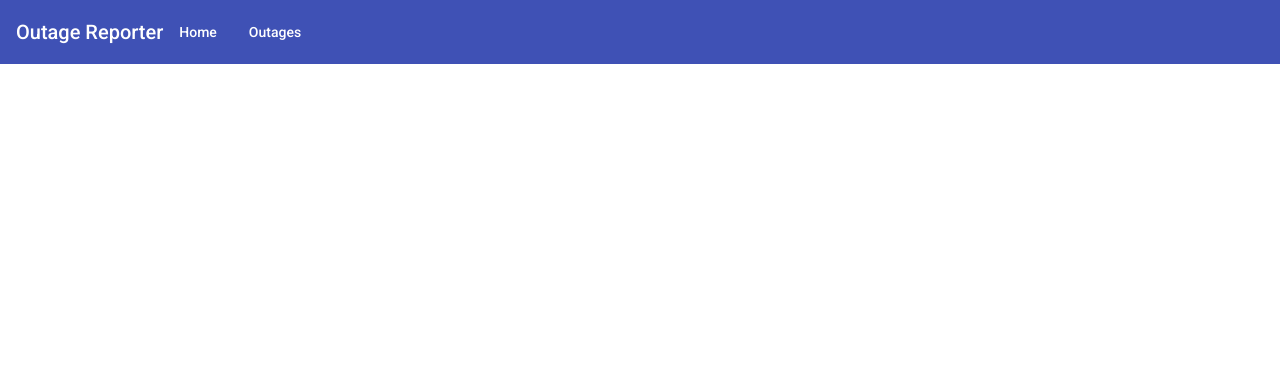
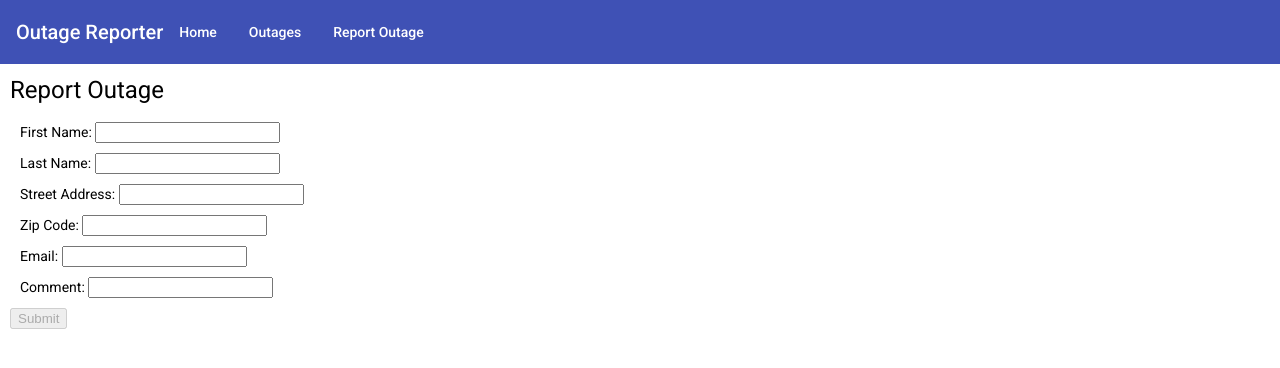
Before and after one commit to ull-team-7/outage-reporter-angular, an Angular app: page /report-outage in a window 1280 px wide. Before the commit this address led to /. Shown: the top 368 px of the page. Built offline with nearby package versions, Linux system fonts and the light colour scheme.

Commit message:
Implement outage reporting

```diff
--- a/src/app/app-routing.module.ts
+++ b/src/app/app-routing.module.ts
@@ -2,11 +2,13 @@ import { NgModule } from '@angular/core';
 import { RouterModule, Routes } from '@angular/router';
 import { HomeComponent } from './home/home.component';
 import { OutagesComponent } from './outages/outages.component';
+import { ReportOutageComponent } from './report-outage/report-outage.component';
 
 const routes: Routes = [
   { path: '', redirectTo: 'home', pathMatch: 'full'},
   { path: 'home', component: HomeComponent },
   { path: 'outages', component: OutagesComponent },
+  { path: 'report-outage', component: ReportOutageComponent },
 ];
 
 @NgModule({
--- a/src/app/app.component.html
+++ b/src/app/app.component.html
@@ -2,6 +2,7 @@
   <h1>Outage Reporter</h1>
   <button mat-button routerLink="/">Home</button>
   <button mat-button routerLink="/outages">Outages</button>
+  <button mat-button routerLink="/report-outage">Report Outage</button>
 </mat-toolbar>
 
 <router-outlet></router-outlet>
--- a/src/app/outage.service.ts
+++ b/src/app/outage.service.ts
@@ -15,11 +15,17 @@ export class OutageService {
 
   httpOptions = {
     headers: new HttpHeaders({
-      'Content-Type': 'applications/json',
+      'Content-Type': 'application/json',
     }),
   };
 
   public getOutages(): Observable<Outage[]> {
     return this.httpClient.get<Outage[]>(this.restServerURL + "/outages");
   }
+
+   public addOutage(outage: any): Observable<Outage> {
+     return this.httpClient.post<Outage>(
+       this.restServerURL + "/outages", JSON.stringify(outage), this.httpOptions
+     );
+   }
 }
--- a/src/app/outages/outages.component.html
+++ b/src/app/outages/outages.component.html
@@ -1,4 +1,5 @@
 <div style="padding: 13px;">
+    <h1>Outages</h1>
     <mat-card *ngFor="let outage of outages" style="margin-top: 11px;">
         <mat-card-content>
             <p>
@@ -10,6 +11,6 @@
         </mat-card-content>
     </mat-card>
     <div style="padding: 10px;">
-        <button>Report Outage</button>
+        <button class="btn btn-success" (click)="createOutage()">Report Outage</button>
     </div>
 </div>
--- a/src/app/outages/outages.component.ts
+++ b/src/app/outages/outages.component.ts
@@ -1,4 +1,5 @@
 import { Component, OnInit } from '@angular/core';
+import { Router } from '@angular/router';
 import { Outage } from '../outage';
 import { OutageService } from '../outage.service';
 
@@ -11,7 +12,7 @@ export class OutagesComponent implements OnInit {
 
   outages!: Outage[];
 
-  constructor(private outageService: OutageService) { }
+  constructor(private outageService: OutageService, private router: Router) { }
 
   ngOnInit(): void {
     this.outageService.getOutages().subscribe((data) => {
@@ -19,4 +20,7 @@ export class OutagesComponent implements OnInit {
     });
   }
 
+  createOutage() {
+    this.router.navigate(["report-outage"]);
+  }
 }
--- /dev/null
+++ b/src/app/report-outage/report-outage.component.css
@@ -0,0 +1,7 @@
+.report-outage {
+    margin: 10px;
+}
+
+.forum-group {
+    margin: 10px;
+}
--- /dev/null
+++ b/src/app/report-outage/report-outage.component.html
@@ -0,0 +1,50 @@
+<div class="report-outage">
+    <h1>Report Outage</h1>
+    <form (ngSubmit)="onSubmit()" #outageForm="ngForm" >
+        <div class="forum-group">
+            <label for="firstName">First Name: </label>
+            <input type="text" class="form-control" id="firstName" required [(ngModel)]="outage.firstName"
+                name="firstName" #firstName="ngModel">
+            <div [hidden]="firstName.valid || firstName.pristine" class="alert alert-danger">
+                First Name is required
+            </div>
+        </div>
+        <div class="forum-group">
+            <label for="lastName">Last Name: </label>
+            <input type="text" class="form-control" id="lastName" required [(ngModel)]="outage.lastName" name="lastName"
+                #lastName="ngModel">
+            <div [hidden]="firstName.valid || firstName.pristine" class="alert alert-danger">
+                Last Name is required
+            </div>
+        </div>
+        <div class="forum-group">
+            <label for="streetAddress">Street Address: </label>
+            <input type="text" class="form-control" id="streetAddress" required [(ngModel)]="outage.streetAddress"
+                name="streetAddress" #streetAddress="ngModel">
+            <div [hidden]="streetAddress.valid || streetAddress.pristine" class="alert alert-danger">
+                Street Address is required
+            </div>
+        </div>
+        <div class="forum-group">
+            <label for="zipCode">Zip Code: </label>
+            <input type="text" length="5" pattern="[0-9]{5}" class="form-control" id="zipCode" required
+                [(ngModel)]="outage.zipCode" name="zipCode" #zipCode="ngModel">
+            <div [hidden]="zipCode.valid || zipCode.pristine" class="alert alert-danger">
+                Zip Code is required
+            </div>
+        </div>
+        <div class="forum-group">
+            <label for="firstName">Email: </label>
+            <input type="email" class="form-control" id="email" required [(ngModel)]="outage.email" name="email"
+                #email="ngModel">
+            <div [hidden]="email.valid || email.pristine" class="alert alert-danger">
+                Email is required
+            </div>
+        </div>
+        <div class="forum-group">
+            <label for="comment">Comment: </label>
+            <input type="text" class="form-control" id="comment" [(ngModel)]="outage.comment" name="comment">
+        </div>
+        <button type="submit" class="btn btn-success" [disabled]="!outageForm.form.valid">Submit</button>
+    </form>
+</div>
--- /dev/null
+++ b/src/app/report-outage/report-outage.component.ts
@@ -0,0 +1,26 @@
+import { Component, OnInit } from '@angular/core';
+import { Router } from '@angular/router';
+import { Outage } from '../outage';
+import { OutageService } from '../outage.service';
+
+@Component({
+  selector: 'app-report-outage',
+  templateUrl: './report-outage.component.html',
+  styleUrls: ['./report-outage.component.css']
+})
+export class ReportOutageComponent implements OnInit {
+
+  outage: Outage = new Outage;
+
+  constructor(private outageService: OutageService, private router: Router) { }
+
+  ngOnInit(): void {
+  }
+
+  onSubmit() {
+    this.outageService.addOutage(this.outage).subscribe(data => {
+      this.router.navigate(['/outages'])
+    });
+  }
+
+}
```
Also changed, not shown: src/app/app.module.ts (+13 -6 lines), 1 other file (tests, documents, lock files or other folders).
